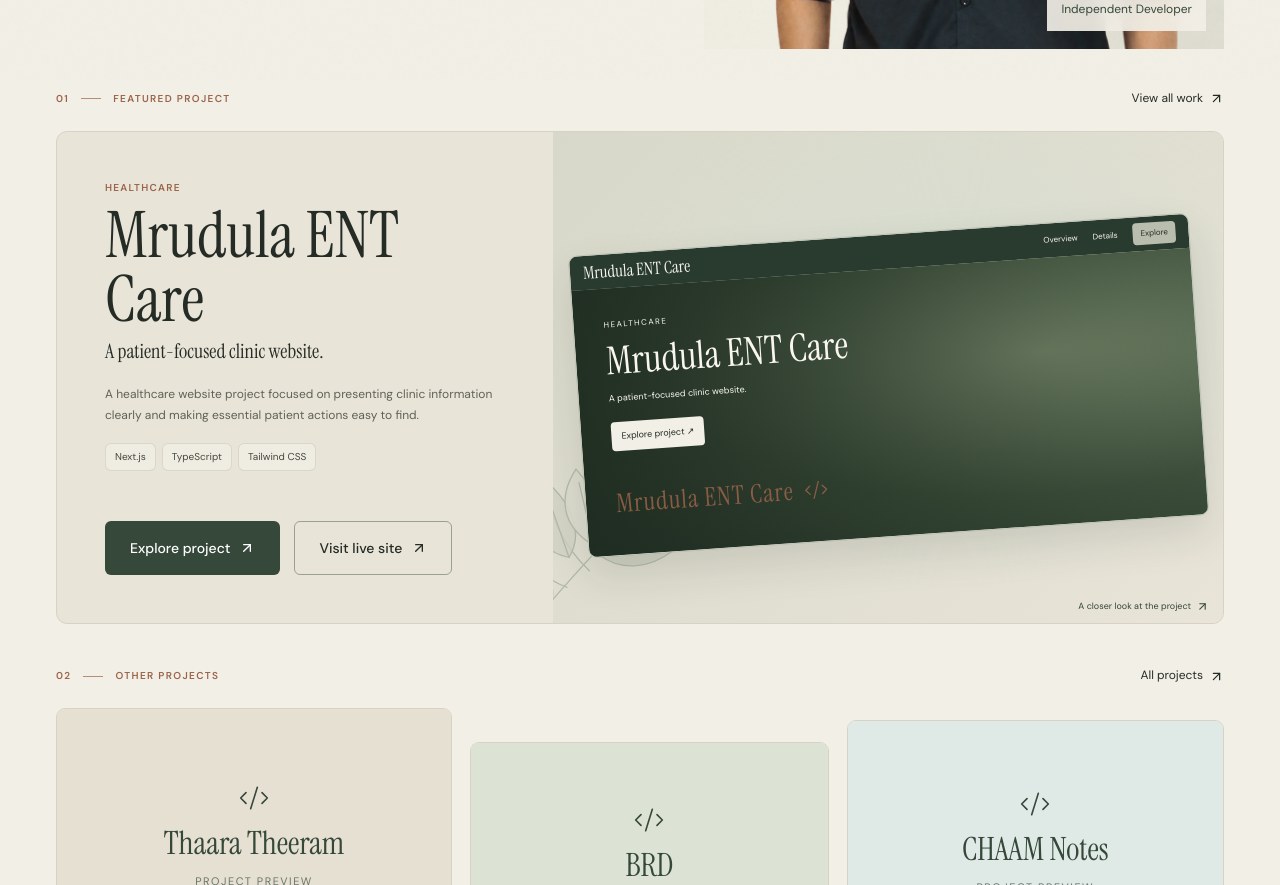
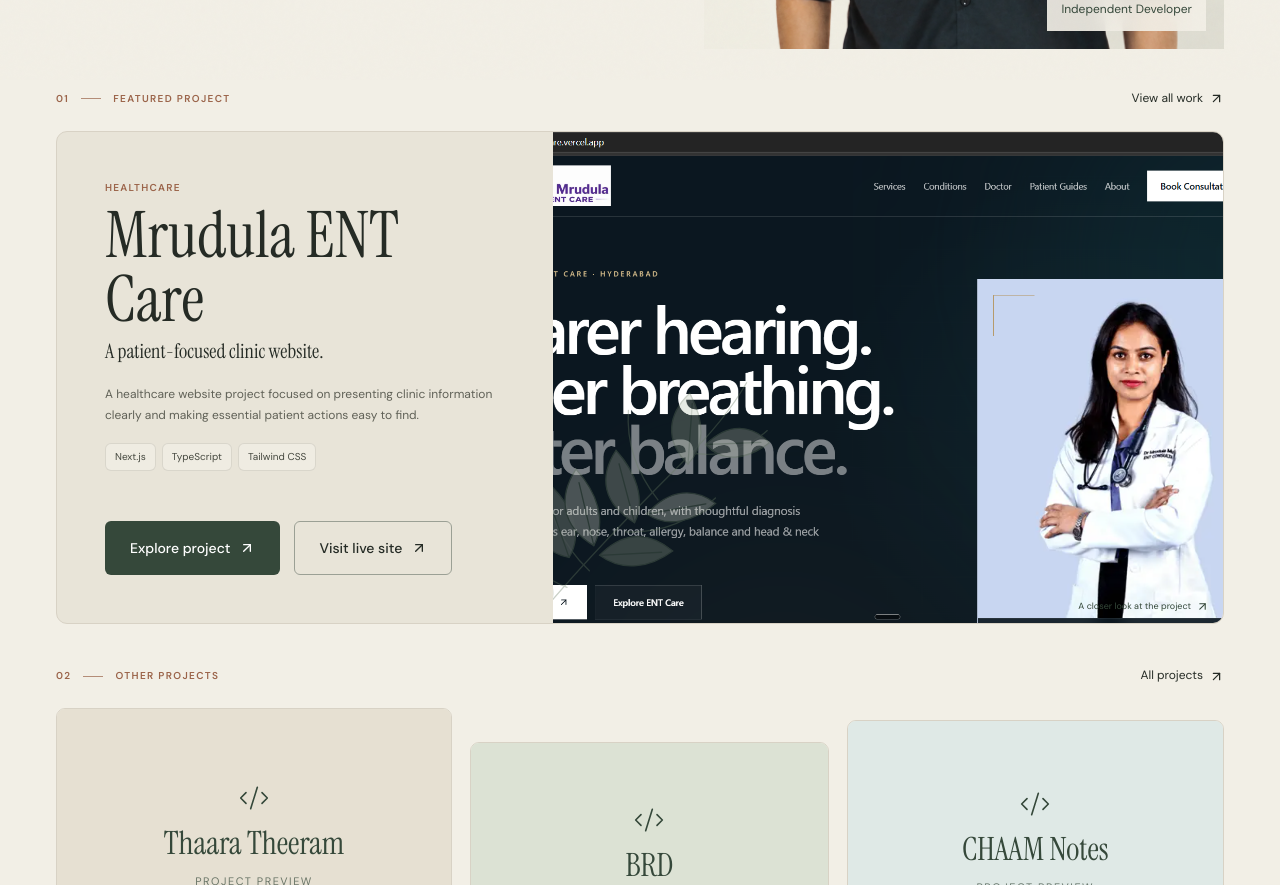
Before and after one commit to shashanktirandas/portfolio, a Next.js app: page / in a window 1280 px wide. Shown: the part 720-1605 px from the top of the page. Built offline with nearby package versions, Linux system fonts and the light colour scheme.

Commit message:
Use real screenshot for featured project

```diff
--- a/app/globals.css
+++ b/app/globals.css
@@ -4350,3 +4350,36 @@
     row-gap: 4px;
   }
 }
+
+
+/* Featured project screenshot */
+.featured-visual {
+  isolation: isolate;
+  overflow: hidden;
+}
+
+.featured-project-image {
+  z-index: 1;
+  object-fit: cover;
+  object-position: top center;
+  transition: transform 500ms ease;
+}
+
+.featured-visual:hover .featured-project-image {
+  transform: scale(1.025);
+}
+
+.featured-visual .featured-botanical {
+  z-index: 2;
+  pointer-events: none;
+}
+
+.featured-visual .image-caption {
+  z-index: 3;
+}
+
+@media (prefers-reduced-motion: reduce) {
+  .featured-project-image {
+    transition: none;
+  }
+}
--- a/app/page.tsx
+++ b/app/page.tsx
@@ -1263,59 +1263,123 @@
         <p className="project-kicker">
           {featuredProject.category.toUpperCase()}
         </p>
+
         <h2>{featuredProject.name}</h2>
+
         <p className="featured-subtitle">
-                  {featuredProject.tagline || featuredProject.summary || "A project built with purpose."}
+          {featuredProject.tagline ||
+            featuredProject.summary ||
+            "A project built with purpose."}
         </p>
+
         <p className="project-description">
-                  {featuredProject.description || featuredProject.summary || featuredProject.tagline || "Explore the project and its design decisions."}
+          {featuredProject.description ||
+            featuredProject.summary ||
+            featuredProject.tagline ||
+            "Explore the project and its design decisions."}
         </p>
+
         <div className="tag-list">
           {(featuredProject.technologies ?? []).map((tag) => (
-                    <span className="tech-tag" key={tag}>{tag}</span>
+            <span className="tech-tag" key={tag}>
+              {tag}
+            </span>
           ))}
         </div>
+
         <div className="hero-actions">
-                  <Link href={`/projects/${featuredProject.slug}`} className="button button-primary">
+          <Link
+            href={`/projects/${featuredProject.slug}`}
+            className="button button-primary"
+          >
             Explore project <ArrowUpRight size={16} />
           </Link>
+
           {featuredProject.liveUrl && (
-                    <a href={featuredProject.liveUrl} className="button button-secondary" target="_blank" rel="noopener noreferrer">
+            <a
+              href={featuredProject.liveUrl}
+              className="button button-secondary"
+              target="_blank"
+              rel="noopener noreferrer"
+            >
               Visit live site <ArrowUpRight size={16} />
             </a>
           )}
         </div>
       </div>
 
-              <Link href={`/projects/${featuredProject.slug}`} className="featured-visual" aria-label={`Explore ${featuredProject.name} case study`}>
+      <Link
+        href={`/projects/${featuredProject.slug}`}
+        className="featured-visual"
+        aria-label={`Explore ${featuredProject.name} case study`}
+      >
         <BotanicalLeaves className="featured-botanical" />
+
+        {featuredProject.coverImage?.src ? (
+          <Image
+            src={featuredProject.coverImage.src}
+            alt={
+              featuredProject.coverImage.alt ||
+              `${featuredProject.name} website preview`
+            }
+            fill
+            sizes="(max-width: 760px) 100vw, 48vw"
+            className="featured-project-image"
+          />
+        ) : (
           <div className="mock-browser">
             <div className="browser-bar">
-                    <span className="browser-brand">{featuredProject.name}</span>
+              <span className="browser-brand">
+                {featuredProject.name}
+              </span>
               <span>Overview</span>
               <span>Details</span>
               <span className="browser-pill">Explore</span>
             </div>
+
             <div className="browser-content">
-                    <span className="browser-kicker">{featuredProject.category.toUpperCase()}</span>
-                    <span className="browser-headline">{featuredProject.name}</span>
+              <span className="browser-kicker">
+                {featuredProject.category.toUpperCase()}
+              </span>
+
+              <span className="browser-headline">
+                {featuredProject.name}
+              </span>
+
               <span className="browser-caption">
-                      {featuredProject.tagline || featuredProject.summary || "Ideas made into something real."}
+                {featuredProject.tagline ||
+                  featuredProject.summary ||
+                  "Ideas made into something real."}
               </span>
-                    <span className="browser-cta">Explore project ↗</span>
-                    <div className="brd-preview-mark" aria-hidden="true">
+
+              <span className="browser-cta">
+                Explore project ↗
+              </span>
+
+              <div
+                className="brd-preview-mark"
+                aria-hidden="true"
+              >
                 <span>{featuredProject.name}</span>
                 <Code2 size={25} strokeWidth={1.2} />
               </div>
             </div>
           </div>
-                <span className="image-caption">A closer look at the project <ArrowUpRight size={13} /></span>
+        )}
+
+        <span className="image-caption">
+          A closer look at the project{" "}
+          <ArrowUpRight size={13} />
+        </span>
       </Link>
     </article>
   ) : (
-            <p className="project-description">Loading featured project...</p>
+    <p className="project-description">
+      Loading featured project...
+    </p>
   )}
 </section>
+
 
         {/* Other projects */}
 
@@ -1666,7 +1730,7 @@
 
   <a
 
-    href="https://www\.linkedin.com/in/shashanktirandas/"
+    href="https://www.linkedin.com/in/shashanktirandas/"
 
     target="_blank"
 
```
Lines whose indentation alone changed are shown as unchanged.
